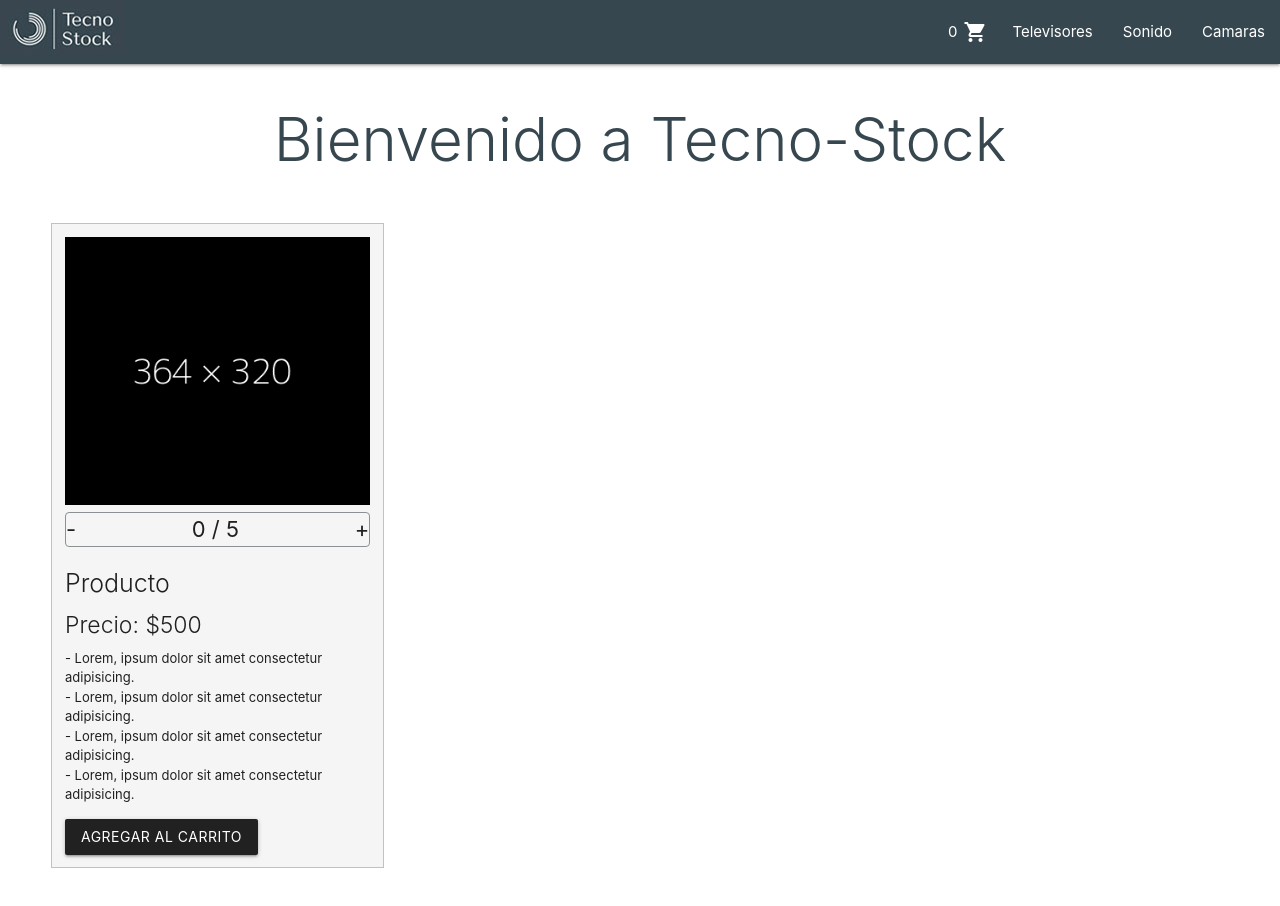
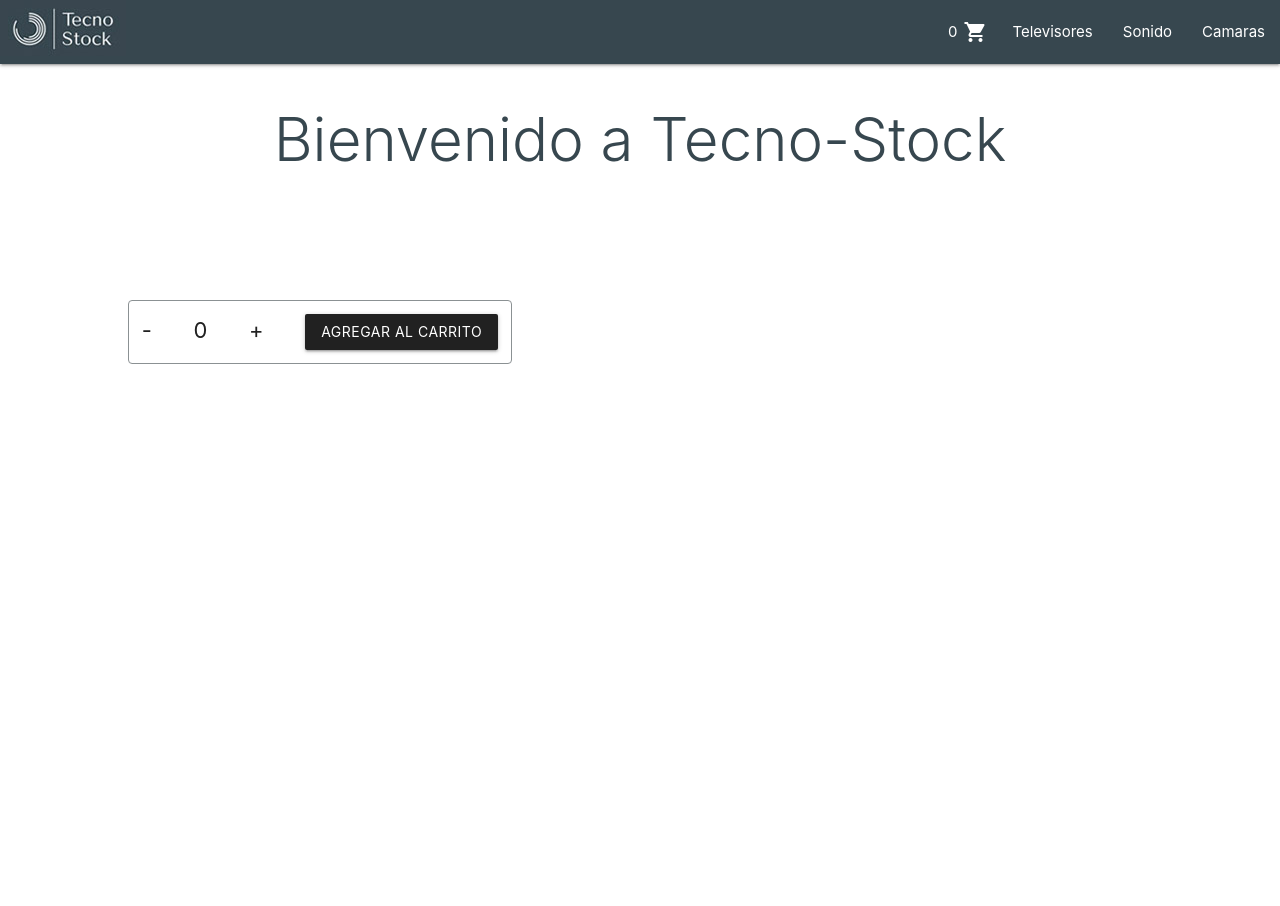
Before and after one commit to Belen-Destefano/tecno-stock, a React (Create React App) app: page / in a window 1280 px wide. Shown: the top 906 px of the page. After the commit the page ends 800 px from the top, so only its background shows below. Built offline with nearby package versions, Linux system fonts and the light colour scheme.

Commit message:
itemCount terminado

```diff
--- /dev/null
+++ b/src/components/Item/item.js
@@ -0,0 +1 @@
+// recibe un producto por props y muestra sus caracteristicas
--- a/src/components/ItemCount/ItemCount.css
+++ b/src/components/ItemCount/ItemCount.css
@@ -35,16 +35,16 @@
     flex-direction: row;
     justify-content: space-between;
     border-radius: 4px;
-    width: 100%;
+
+    width: 30%;
+    padding: 1% 1%;
+    margin: 10%;
 
 
     align-content: center;
     border: 1px solid #8b9193!important;
 }
 
-.btnAdd {
-    margin-top: 14px;
-}
 
 .addProducts:focus{
     background-color: blue !important;
--- a/src/components/ItemCount/ItemCount.js
+++ b/src/components/ItemCount/ItemCount.js
@@ -12,29 +12,22 @@
     const {count, amount} = useItemCount(stock, initial)
 
   return (
-        <section className='itemCount-container'>
 
-            <img className='responsive-img' src={imagen} alt="" />
-            <div className='countModifier-container' >
+        <div className='countModifier-container' >
 
-                <span onClick={()=> count(-1)}> - </span>
-                <span> {amount} / {stock}</span>
-                <span onClick={()=> count(+1)}> + </span>
+            <span onClick={()=> count(-1)}> - </span>
+            <span> {amount} </span>
+            <span onClick={()=> count(+1)}> + </span>
 
-            </div>
-            <h4>Producto</h4>
-            <h5>Precio: $<span className='ItemCount-price'>500</span></h5>
-            <ul>
-                <li>- Lorem, ipsum dolor sit amet consectetur adipisicing.</li>
-                <li>- Lorem, ipsum dolor sit amet consectetur adipisicing.</li>
-                <li>- Lorem, ipsum dolor sit amet consectetur adipisicing.</li>
-                <li>- Lorem, ipsum dolor sit amet consectetur adipisicing.</li>
-            </ul>
+            {/* <a className='waves-effect waves-light btn   grey darken-4 btnAdd' onClick={(e)=> onAdd(e)} >Agregar al carrito</a> */}
 
-            {/* <button className='addProducts' onClick={(e)=> onAdd(e)}>Agregar al carrito</button> */}
-            <a className='waves-effect waves-light btn   grey darken-4 btnAdd' onClick={(e)=> onAdd(e)} >Agregar al carrito</a>
+            <a className='waves-effect waves-light btn   grey darken-4 btnAdd' onClick={()=> onAdd(amount)} >Agregar al carrito</a>
 
-        </section>
+
+        </div>
+
+
+
     )
 }
 export default ItemCount
--- /dev/null
+++ b/src/components/ItemList/itemList.js
@@ -0,0 +1 @@
+// recibe por props el listado de productos, los gestiona e IMPORTA a tantos items como productos existan en el array (haciendo uso de map)
--- a/src/components/itemListContainer/ItemListContainer.js
+++ b/src/components/itemListContainer/ItemListContainer.js
@@ -1,15 +1,21 @@
-import React from 'react'
+// import React, { useEffect, useState } from 'react'
+import React from 'react';
 import ItemCount from '../ItemCount/ItemCount';
 import './ItemListContainer.css';
+// import Json from '../../datos.json';
 
 
 const ItemListContainer = ({greeting}) =>{
 
-    function onAdd(e) {
 
-        console.log((e.target.parentElement.childNodes[1]).textContent);
+    function onAdd(cantidad) {
+        alert("Seleccionaste " + cantidad + " producto/s");
 
     }
+
+    // function onAdd(e) {
+    //     console.log((e.target.parentElement.childNodes[1]).textContent);
+    // }
 
     return (
         <>
--- /dev/null
+++ b/src/datos.json
@@ -0,0 +1,53 @@
+[
+    {
+        "id":1,
+        "categoria": "Televisores",
+        "producto":"Tele1"
+    },
+    {
+        "id":2,
+        "categoria": "Televisores",
+        "producto":"Tele2"
+    },
+    {
+        "id":3,
+        "categoria": "Televisores",
+        "producto":"Tele3"
+    },
+
+
+
+    {
+        "id":4,
+        "categoria": "Sonido",
+        "producto":"Sonido1"
+    },
+    {
+        "id":5,
+        "categoria": "Sonido",
+        "producto":"Sonido2"
+    },
+    {
+        "id":6,
+        "categoria": "Sonido",
+        "producto":"Sonido3"
+    },
+
+
+    {
+        "id":7,
+        "categoria": "Camaras",
+        "producto":"Camaras1"
+    },
+    {
+        "id":8,
+        "categoria": "Camaras",
+        "producto":"Camaras2"
+    },
+    {
+        "id":9,
+        "categoria": "Camaras",
+        "producto":"Camaras3"
+    }
+
+]
```
Also changed, not shown: src/ItemListContainerPROBANDOASINCRONIA.js (added, +105 -0 lines), src/components/Item/item.css (added), src/components/ItemList/itemLis.css (added).
